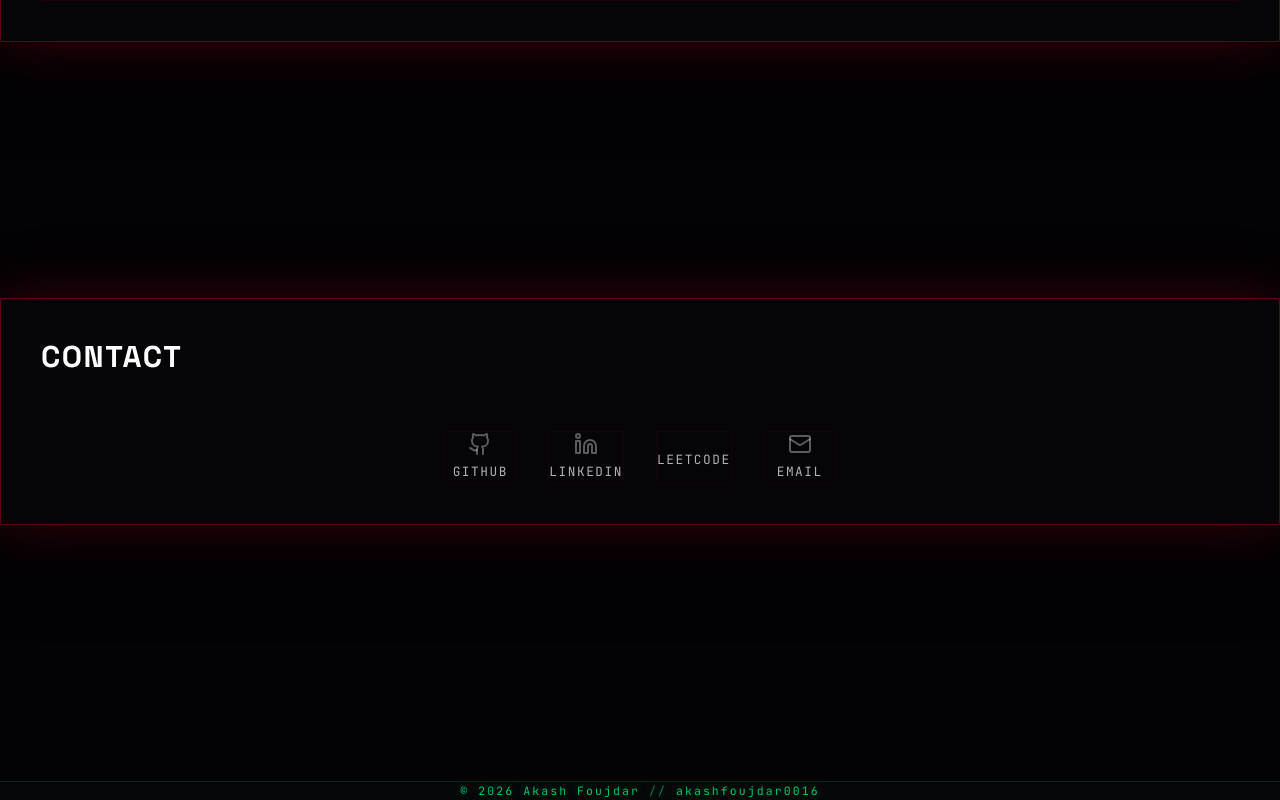
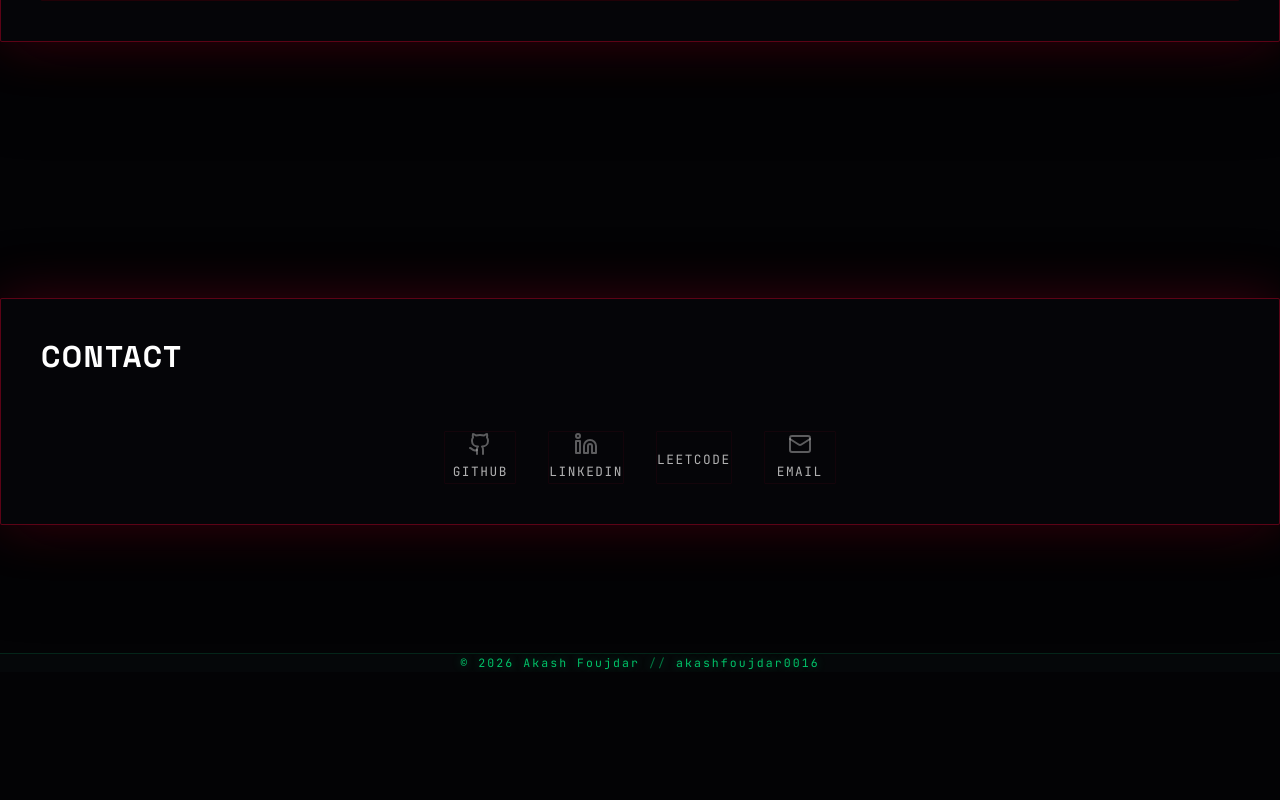
Before and after one commit to akashfoujdar0016/Project_Portfolio, a React (Vite) app: page / in a window 1280 px wide. Shown: the part 2328-3128 px from the top of the page. After the commit the page ends 3000 px from the top, so only its background shows below. Built offline with nearby package versions, Linux system fonts and the light colour scheme.

Commit message:
fix: reduce footer gap from 16rem to 8rem

```diff
--- a/src/components/Footer.tsx
+++ b/src/components/Footer.tsx
@@ -3,7 +3,7 @@ export function Footer() {
     <footer
       className="relative py-5 px-6"
       style={{
-        marginTop: '16rem',
+        marginTop: '8rem',
         background: 'rgba(6, 8, 10, 0.97)',
         borderTop: '1px solid rgba(0, 255, 136, 0.12)',
       }}
```
